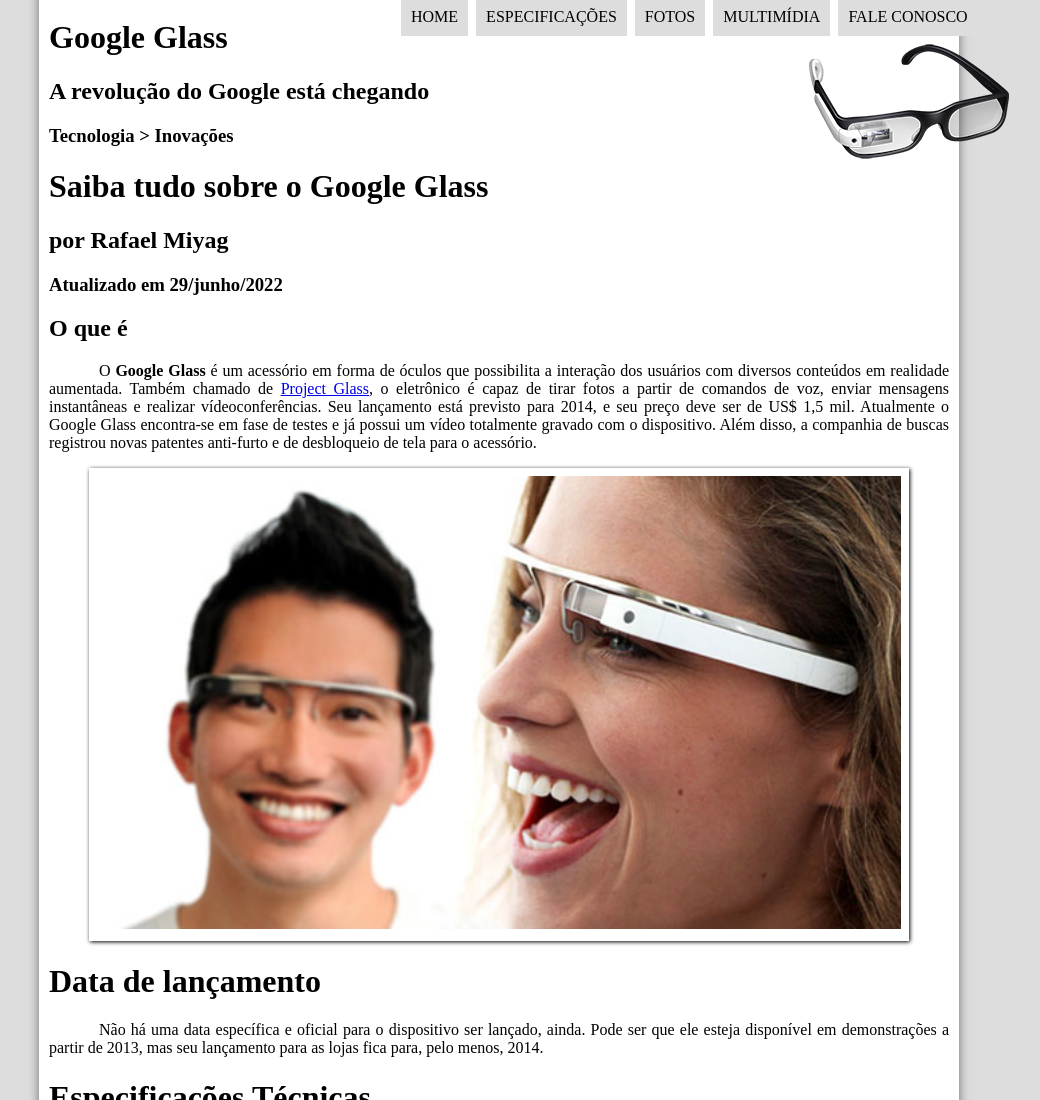
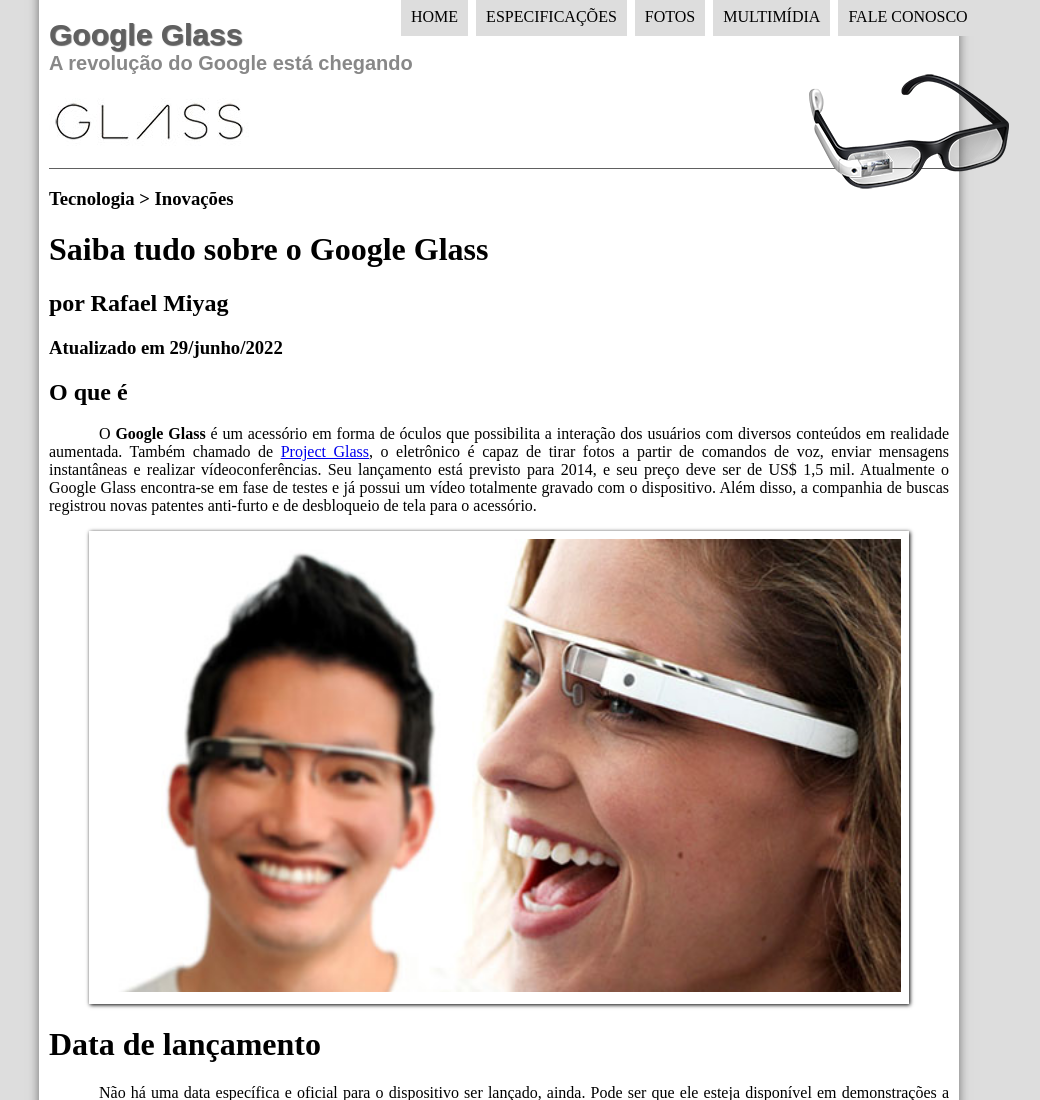
Before and after one commit to rafael-miyag/projeto-glass-html5, a plain HTML site: page index.html in a window 1280 px wide. Shown: the top 1100 px of the page, without its empty margins (141-1181 px from the left). Drawn offline with Linux system fonts and the light colour scheme.

Commit message:
Update estilo.css
Algumas configurações no cabeçalho

```diff
--- a/_css/estilo.css
+++ b/_css/estilo.css
@@ -21,11 +21,30 @@ p {
 header#cabecalho img#icone {
 	position: absolute;
 	left: 950px;
-	top: 40px;
+	top: 70px;
 }
 
 header#cabecalho {
+	border-bottom: 1px #606060 solid;
+	height: 150px;
+	background: url("../_imagens/glass-logo-peq.jpg") no-repeat 0px 80px;
+}
 
+header#cabecalho h1 {
+	font-family: Arial, sans-serif;
+	font-size: 30px;
+	color: #606060;
+	text-shadow: 1px 1px 1px rgba(0,0,0,.6);
+	padding: 0px;
+	margin-bottom: 0px;
+}
+
+header#cabecalho h2 {
+	font-family: Arial, sans-serif;
+	color: #888888;
+	font-size: 15pt;
+	padding: 0px;
+	margin-top: 0px;
 }
 
 /* Formata��o de imagens com legendas*/
```
